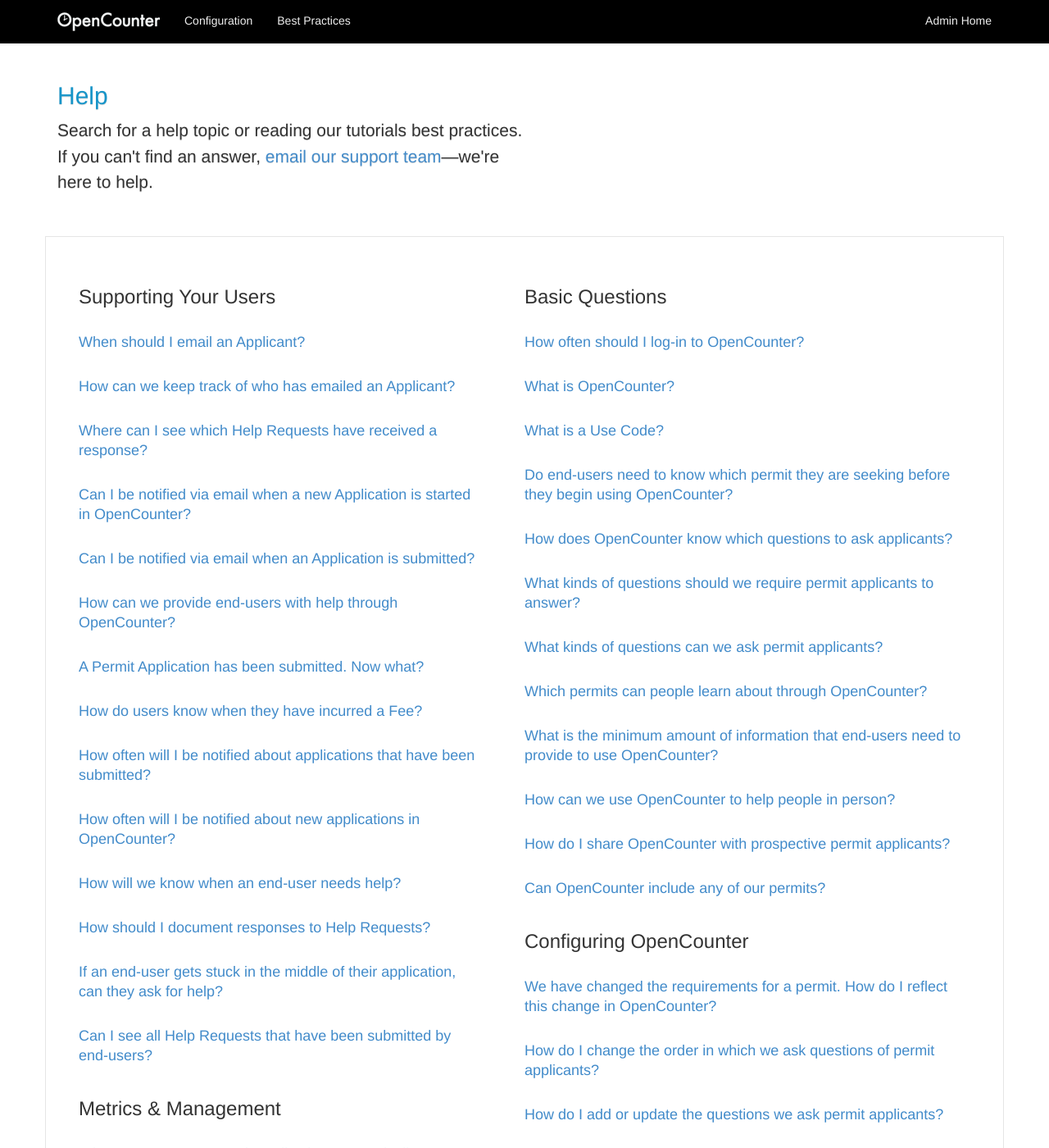
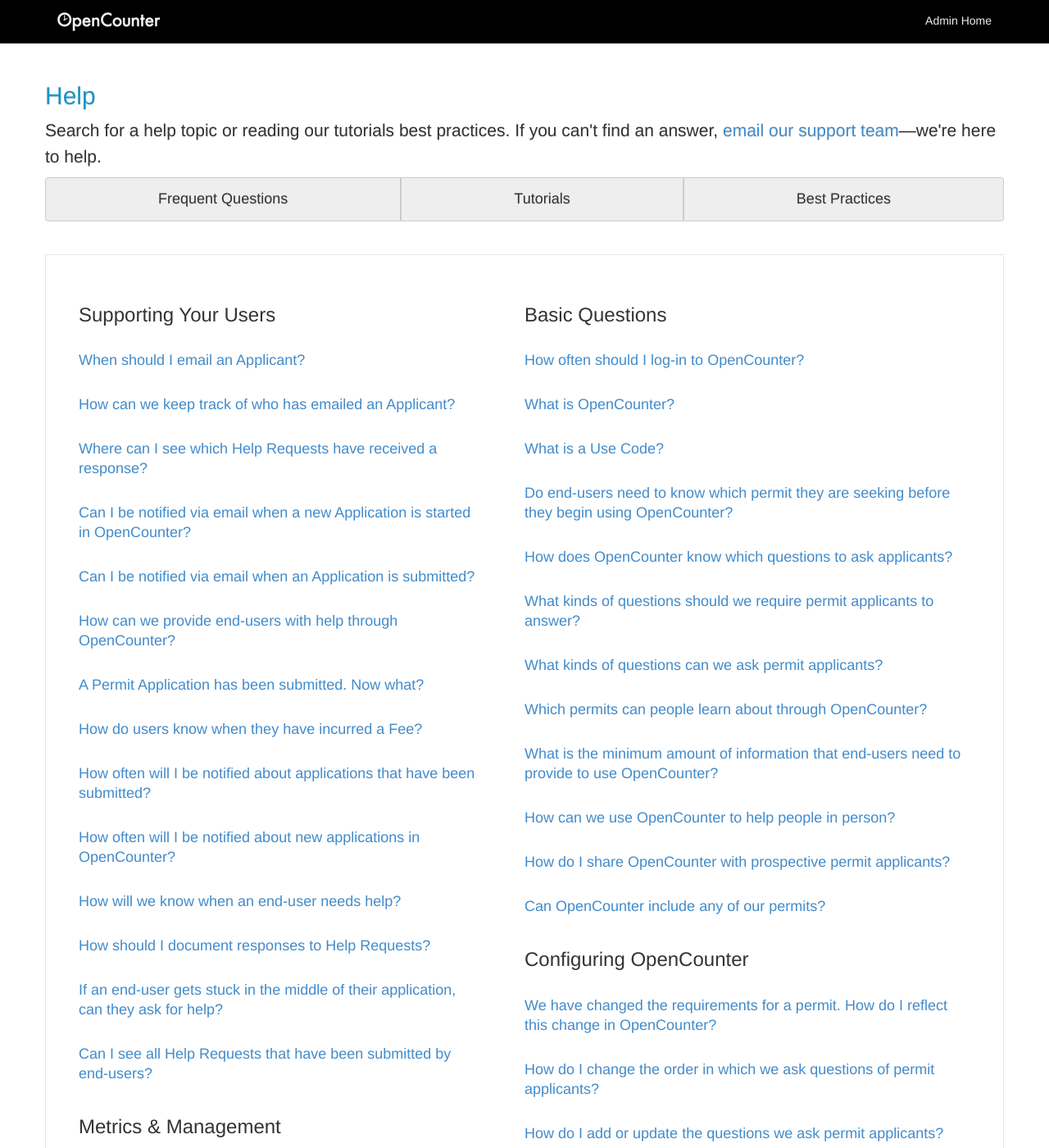
Before and after one commit to opencounter/helpdesk, a Jekyll site: the page built from index.html, in a window 1280 px wide and 1400 px high. Shown: the whole window at 82% size. Built offline with Jekyll 4.4.1, drawn with Linux system fonts in a browser that asks for light colours; nearby versions of some CDN libraries; Markdown is read by kramdown in place of the engine named in the settings; comment, search, counter and statistics services are not loaded.

Commit message:
adding changes, mostly costmetic, before implementing search

```diff
--- a/_includes/footer.html
+++ b/_includes/footer.html
@@ -7,6 +7,9 @@
 <script src="{{ page.base_url }}assets/js/holder.js"></script>
 
 <script src="{{ page.base_url }}assets/js/application.js"></script>
+
+<script src="{{ page.base_url }}assets/js/ajw.js"></script>
+
 
 {% if page.slug == "customize" %}
 <script src="{{ page.base_url }}assets/js/less.js"></script>
--- a/_includes/nav-main.html
+++ b/_includes/nav-main.html
@@ -10,14 +10,14 @@
       <a href="{{ page.base_url }}" class="navbar-brand"><img src="/assets/img/opencounter-logo.png"></a>
     </div>
     <nav class="collapse navbar-collapse bs-navbar-collapse" role="navigation">
-      <ul class="nav navbar-nav">
+<!--       <ul class="nav navbar-nav">
         <li{% if page.slug == "configuration" %} class="active"{% endif %}>
           <a href="/configuration.html">Configuration</a>
         </li>
         <li{% if page.slug == "citizens" %} class="active"{% endif %}>
           <a href="/citizens.html">Best Practices</a>
         </li>
-      </ul>
+      </ul> -->
       <ul class="nav navbar-nav navbar-right">
         <li>
           <a href="http://opencounter.us/admin" target="_blank">Admin Home</a>
--- a/_layouts/faq-home.html
+++ b/_layouts/faq-home.html
@@ -13,9 +13,15 @@
     <!-- Docs page layout -->
     <div class="bs-header" id="content">
       <div class="container">
-        <h2>Help</h2>
-        <p>Search for a help topic or reading our tutorials best practices. If you can't find an answer, <a href="mailto:hello@opencounter.us">email our support team</a>—we're here to help.</p>
-      </div>
+        <div class="header-content">
+          <h2>{{ page.title }}</h2>
+          <p>Search for a help topic or reading our tutorials best practices. If you can't find an answer, <a href="mailto:hello@opencounter.us">email our support team</a>—we're here to help.</p>
+        </div>
+        <div class="header-subnav btn-group btn-group-justified">
+          <a class="btn btn-default" role="button" href="{{ page.base_url }}"><h4>Frequent Questions</h4></a>
+          <a class="btn btn-default" role="button" href="/configuration.html"><h4>Tutorials</h4></a>
+          <a class="btn btn-default" role="button" href="/citizens.html"><h4>Best Practices</h4></a>
+        </div>
       </div>
     </div>
 
--- a/assets/css/docs.css
+++ b/assets/css/docs.css
@@ -354,6 +354,8 @@ small a:hover {
 }
 .bs-header .container {
   position: relative;
+  padding-right: 0px;
+  padding-left: 0px;
 }
 
 @media (min-width: 768px) {
@@ -372,7 +374,7 @@ small a:hover {
   .bs-header p {
 
 /*Magic Number, changed from 380px */
-    margin-right: 570px;
+/*    margin-right: 570px;*/
   }
 }
 
@@ -1235,7 +1237,28 @@ h1[id] {
   margin-bottom: 5px;
 }
 
+
+/* FAQ & Default PAGE STYLES ================================================== */
+
+/* See line 375 for margin changes associated with these styles */
+
+.header-content {
+  display: inline-block;
+  width: 100%;
+}
+
+.header-subnav {
+  display: inline-block;
+  width: auto;
+}
+
+.header-subnav .btn-default {
+  background-color: #eee;
+}
+
 /* FAQ HOME PAGE STYLES ================================================== */
+
+
 
 .faq-column#left {
   /* This is a magic number that needs to change */
--- /dev/null
+++ b/assets/js/ajw.js
@@ -0,0 +1,5 @@
+$(".header-subnav a").each(function() {
+    if (this.href == window.location.href) {
+        $(this).addClass("active");
+    }
+});
```
Also changed, not shown: _layouts/default.html (+9 -2 lines).
